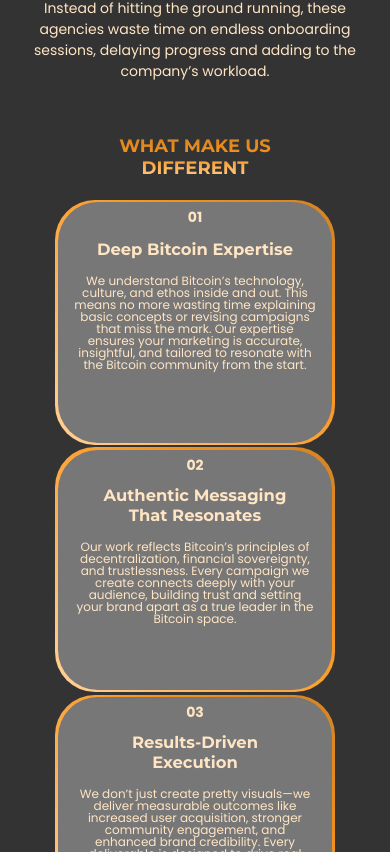
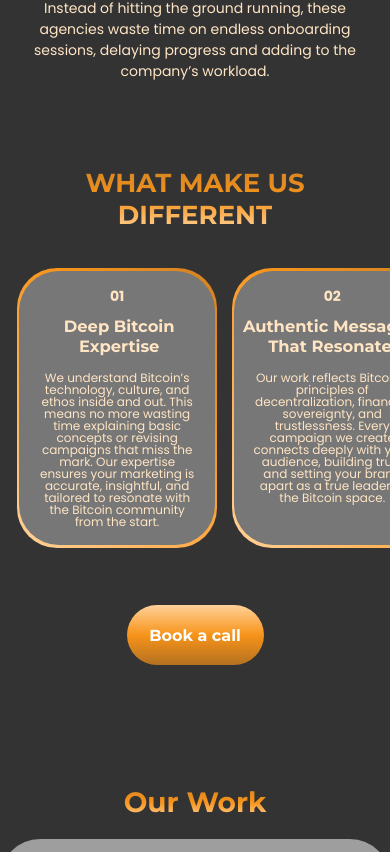
Before and after one commit to vill-yim/CreativeNetwork, a React (Vite) app: page / in a window 390 px wide. Shown: the part 1912-2764 px from the top of the page. Built offline with nearby package versions, Linux system fonts and the light colour scheme; grey boxes are pictures that could not be loaded; a web font is replaced by a local one.

Commit message:
change: ajustado el we make

```diff
--- a/src/styles/home/wemake.module.css
+++ b/src/styles/home/wemake.module.css
@@ -3,12 +3,12 @@
   max-width: 100%;
   margin: 0 auto;
   justify-content: center;
-  margin-top: 2rem;
+  margin-top: 4rem;
 }
 
 .title-wemake {
   font-family: "montserrat";
-  font-size: clamp(18px, 2vw, 54px);
+  font-size: clamp(26px, 2vw, 54px);
   text-align: center;
   margin: 0 auto;
   letter-spacing: -0.05;
@@ -55,6 +55,7 @@
 
 .title-target h3{
   width: 200px;
+  padding: 0 .2rem;
 margin: 0 auto;
 }
 
@@ -62,7 +63,7 @@ margin: 0 auto;
 .number-target {
   text-align: center;
   font-weight: 700;
-  margin: 5px auto;
+  margin: 15px auto;
   margin-bottom: 15px;
   min-height: 15px;
   font-family: poppins;
@@ -96,8 +97,7 @@ margin: 0 auto;
   width: 100%;
   height: 60px;
   max-width: 100%;
-  margin: 0 auto;
-  margin-top: 10px;
+  margin: 40px auto;
   display: flex;
   flex-direction: column;
   align-items: center;
@@ -127,7 +127,23 @@ margin: 0 auto;
 
 
   .contents-wemakes{
+    padding: 1rem;
+    width: 100%;
     display: flex;
-    flex-wrap: wrap;
+    justify-content: flex-start;
+    gap: .8rem;
+    overflow-x: auto;
+    flex-wrap: nowrap;
   }
+
+.target-wemake {
+  position: relative;
+  display: flex;
+  margin: .3vw;
+  align-items: center;
+  justify-content: center;
+  border-radius: 40px;
+  width: 380px;
+  height: 280px;
 }
+}
```
